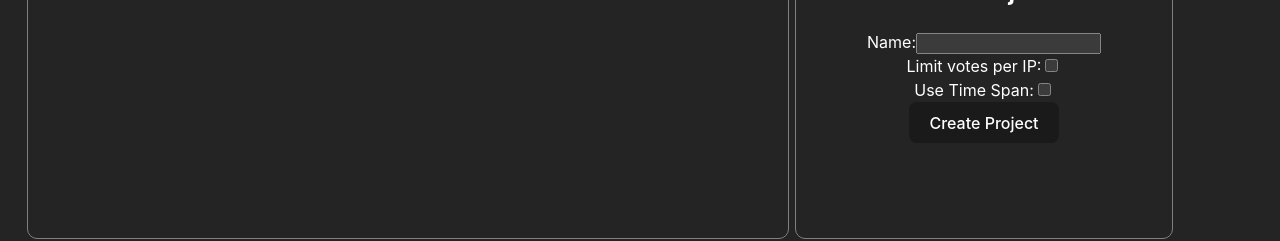
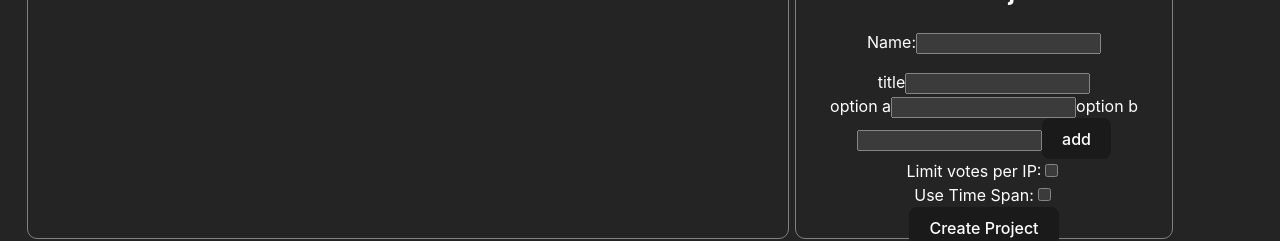
Before and after one commit to erik-sth/ts-react-voting-admin, a React (Vite) app: page /admin/1 in a window 1280 px wide. Shown: the part 475-716 px from the top of the page. Built offline with nearby package versions, Linux system fonts and the light colour scheme; no server answers.

Commit message:
Updates and fixes for the new categories section.

```diff
--- a/src/components/ContestantForm.tsx
+++ b/src/components/ContestantForm.tsx
@@ -1,11 +1,13 @@
 import React, { useState } from "react";
 import { ServerExpectContestant } from "../hooks/useContestantAdmin";
+import { Project } from "../hooks/useProjects";
 
 interface Props {
   create: (contestant: ServerExpectContestant) => void;
+  project: Project;
 }
 
-const ContestantForm = ({ create }: Props) => {
+const ContestantForm = ({ create, project }: Props) => {
   const [name, setName] = useState("");
   const [gender, setGender] = useState<"m" | "f">("m");
 
@@ -14,7 +16,7 @@ const ContestantForm = ({ create }: Props) => {
     // Create contestant object
     const newContestant: ServerExpectContestant = {
       name: name,
-      gender: gender,
+      categories: [],
     };
     // Call create function with the contestant object
     create(newContestant);
--- a/src/components/ProjectForm.tsx
+++ b/src/components/ProjectForm.tsx
@@ -8,6 +8,7 @@ interface Props {
 const ProjectForm: React.FC<Props> = ({ create }: Props) => {
   const [newProject, setNewProject] = useState<ServerExpectedProjectData>({
     name: "",
+    categories: [],
     config: {
       useTime: false,
       votingStartDayAndTime: new Date(),
@@ -79,6 +80,17 @@ const ProjectForm: React.FC<Props> = ({ create }: Props) => {
             onChange={handleInputChange}
           />
         </div>
+        <ul></ul>
+        <div>
+          <label htmlFor="title">title</label>
+          <input type="text" id="title" />
+          <div></div>
+          <label htmlFor="a">option a</label>
+          <input type="text" id="a" />
+          <label htmlFor="b">option b</label>
+          <input type="text" id="b" />
+          <button>add</button>
+        </div>
         <div>
           <label htmlFor="votesLimitedPerIp">Limit votes per IP:</label>
           <input
--- a/src/hooks/voting/CategoriesProvider.ts
+++ b/src/hooks/voting/CategoriesProvider.ts
@@ -13,7 +13,7 @@ const CategoriesProvider = () => {
 
   // startup default values
   useEffect(() => {
-    setSelectedCategories(categories.map((c) => c.option1.key) || []);
+    setSelectedCategories(categories?.map((c) => c.option1.key) || []);
   }, [categories]);
 
   return {
--- a/src/pages/Voting.tsx
+++ b/src/pages/Voting.tsx
@@ -27,7 +27,8 @@ const Voting = () => {
       <nav className="container">
         <h1>Ballkönig/-in</h1>
       </nav>
-      {categories.map((c, i) => (
+      {categories &&
+        categories.map((c, i) => (
           <SelectCategorie
             key={i}
             setCategorie={setSelectedCategories}
@@ -57,7 +58,7 @@ const Voting = () => {
       )}
       {display === "voted" && currentVoted && (
         <Voted name={currentVoted?.name} />
-      )}{" "}
+      )}
       {display === "banned" && (
         <div className="voted-c">Already voted from this device.</div>
       )}
```
Lines whose indentation alone changed are shown as unchanged.
